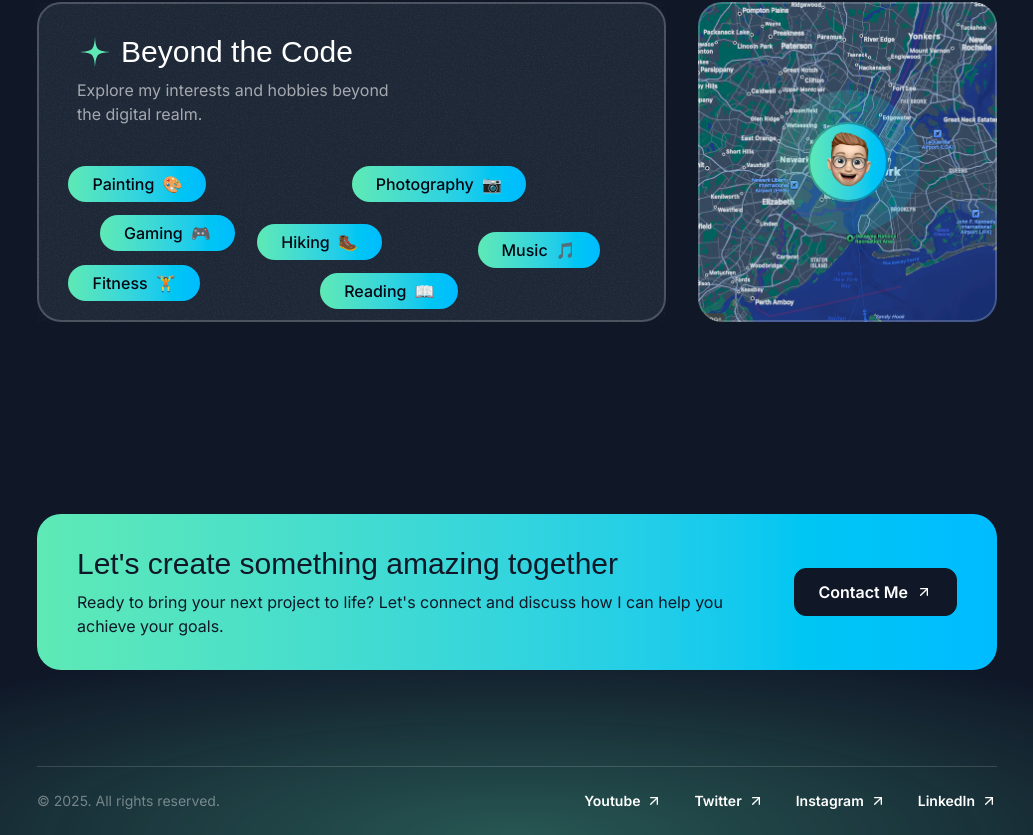
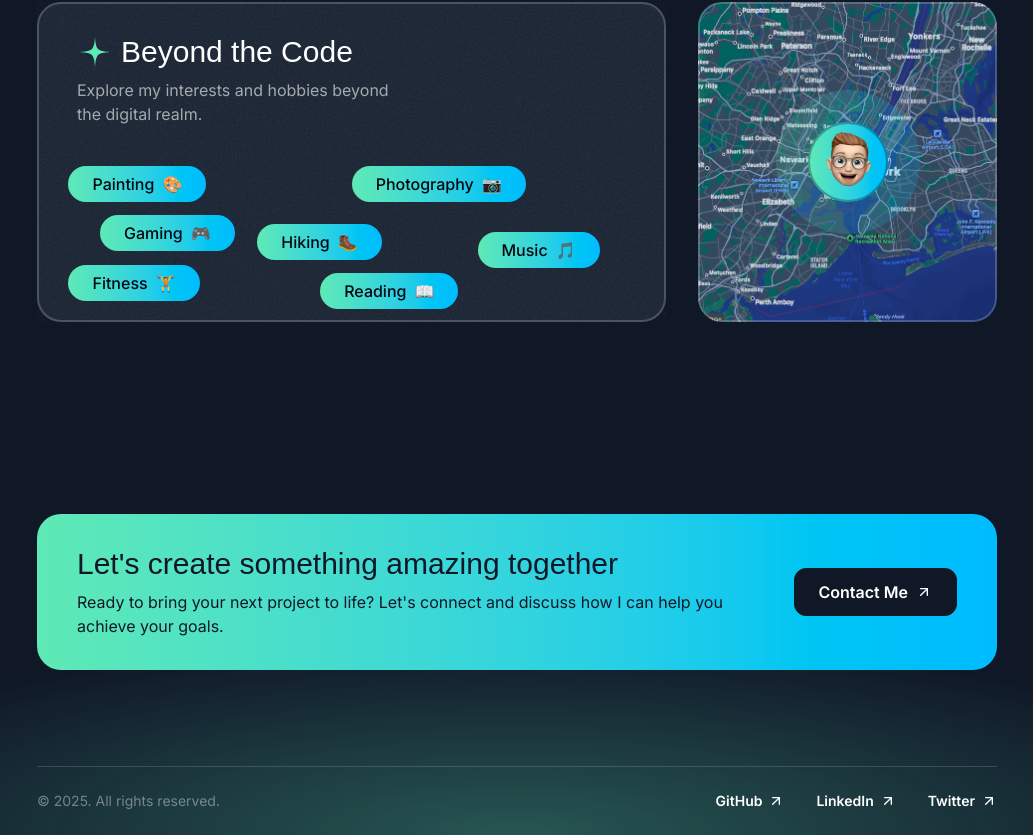
Before and after one commit to shamimthedev/my-portfolio, a Next.js app: page / in a window 1280 px wide. Shown: the part 4626-5461 px from the top of the page, without its empty margins (123-1156 px from the left). Built offline with nearby package versions, Linux system fonts and the light colour scheme; a web font is replaced by a local one.

Commit message:
Updated footer social links

```diff
--- a/src/sections/Footer.tsx
+++ b/src/sections/Footer.tsx
@@ -2,20 +2,16 @@ import ArrowUpRightIcon from '@/assets/icons/arrow-up-right.svg'
 
 const footerLinks = [
     {
-        title: 'Youtube  ',
-        href: '#',
+        title: 'GitHub',
+        href: 'https://github.com/shamimthedev',
     },
     {
-        title: 'Twitter  ',
-        href: '#',
+        title: 'LinkedIn',
+        href: 'https://www.linkedin.com/in/shamimthedev/',
     },
     {
-        title: 'Instagram',
-        href: '#',
-    },
-    {
-        title: 'LinkedIn ',
-        href: '#',
+        title: 'Twitter',
+        href: 'https://x.com/shamimthedev',
     },
 ]
 export const FooterSection = () => {
```
